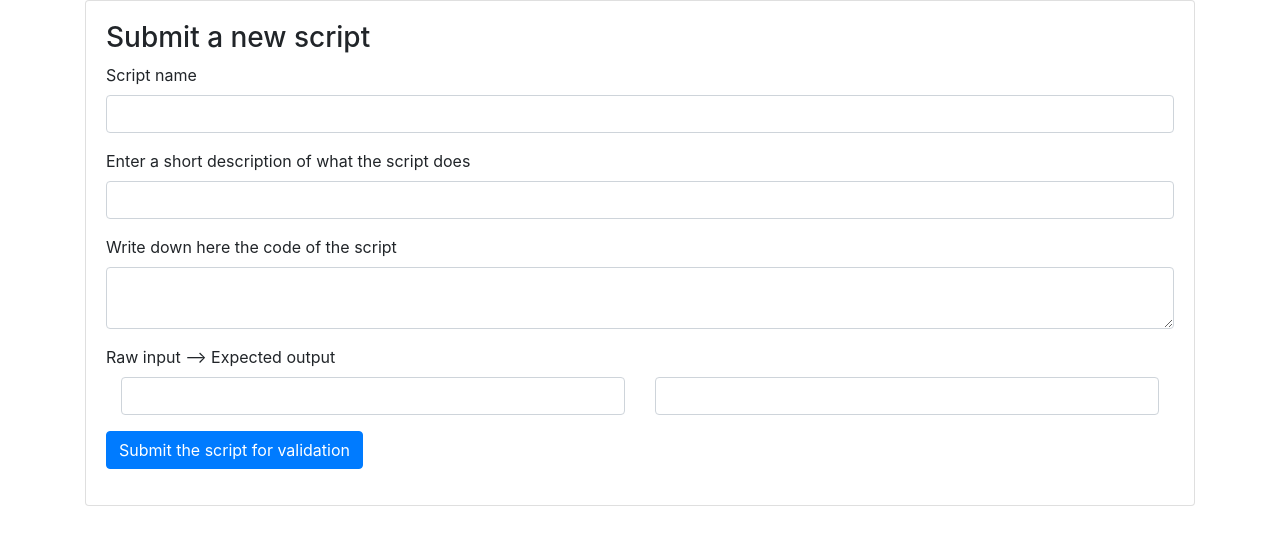
After one commit to arkhn/cleaning-scripts, a Flask app: page /new in a window 1280 px wide. The commit adds this page. Shown: the top 545 px of the page. Run offline with Flask 2, Linux system fonts and the light colour scheme; parts of the project's set-up code (start-up, migrations or seed data) failed here and were passed over; some libraries are stand-ins or nearby versions.

Commit message:
Add a Flask app to add script, build test, push branch, check status

```diff
--- a/app/__init__.py
+++ b/app/__init__.py
@@ -1,10 +1,7 @@
 from flask import Flask
-from config import Config
+from app.config import Config
 
 app = Flask(__name__)
 app.config.from_object(Config)
 
 from app import routes
-
-
-REPO = "cleaning-scripts"
--- a/app/forms.py
+++ b/app/forms.py
@@ -4,6 +4,15 @@ from wtforms.validators import DataRequired
 
 
 class NewScriptForm(FlaskForm):
-    name = StringField('Nom du script', validators=[DataRequired()])
-    code = TextAreaField('Code', validators=[DataRequired()])
-    submit = SubmitField('Soumettre')
+    name = StringField("Script name", validators=[DataRequired()])
+    description = StringField(
+        "Enter a short description of what the script does", validators=[DataRequired()]
+    )
+    code = TextAreaField(
+        "Write down here the code of the script", validators=[DataRequired()]
+    )
+
+    input_value = StringField("Raw input", validators=[DataRequired()])
+    output_value = StringField("Expected output", validators=[DataRequired()])
+
+    submit = SubmitField("Submit the script for validation")
--- a/app/routes.py
+++ b/app/routes.py
@@ -1,19 +1,43 @@
-from flask import render_template
+from flask import render_template, flash, redirect, request, url_for
+
 from app import app
-from app.forms import LoginForm
+from app.forms import NewScriptForm
 
-@app.route('/new')
-def new_script():
-    form = LoginForm()
-    return render_template('new_script.html', title="Add a new script", form=form)
+from app.repo.submit import submit
+from app.repo.check import get_branch_status
 
 
-@app.route('/submit')
-def submit():
-    return 'Noyimplketed'
+@app.route("/new", methods=["GET", "POST"])
+def new_script():
+    form = NewScriptForm()
+    if form.validate_on_submit():
+        branch_name = submit(
+            form.name.data,
+            form.description.data,
+            form.code.data,
+            form.input_value.data,
+            form.output_value.data,
+        )
+        flash(f"Script submitted: {form.name.data}")
+        return redirect(url_for("check", branch=branch_name))
+
+    return render_template("new_script.html", title="Add a new script", form=form)
 
 
-@app.route('/test')
-def test_script():
-    name = request.args.get("name", "World")
-    return f'Hello, {escape(name)}!'
+@app.route("/check")
+def check():
+    branch_name = request.args.get("branch", None)
+    status, color = get_branch_status("cleaning-scripts", branch_name)
+
+    print("STATUS:", branch_name)
+    print(status)
+    return render_template(
+        "check.html", title="Home", branch_name=branch_name, status=status, color=color
+    )
+
+
+@app.route("/")
+@app.route("/index")
+def index():
+    print(get_branch_status("cleaning-scripts", "master"))
+    return render_template("index.html", title="Home")
--- a/app/templates/check.html
+++ b/app/templates/check.html
@@ -7,7 +7,8 @@
 {% endblock %}
 {% block content %}
 <p>
-    <a href="{{ url_for('new_script') }}">New Script</a><br />
-    <a href="/list">All scripts</a>
+    <h3>Branch {{ branch_name }} <a href="#" class="btn btn-{{ color }}">{{ status }}</a></h3>
+    <a href="{{ url_for('check', branch=branch_name) }}">Re-check</a><br />
+    <a href="/">Go to main page</a>
 </p>
 {% endblock %}
--- a/app/templates/layout.html
+++ b/app/templates/layout.html
@@ -10,7 +10,13 @@
     <!-- Bootstrap CSS -->
     <link rel="stylesheet" href="https://maxcdn.bootstrapcdn.com/bootstrap/4.0.0/css/bootstrap.min.css" integrity="sha384-Gn5384xqQ1aoWXA+058RXPxPg6fy4IWvTNh0E263XmFcJlSAwiGgFAW/dAiS6JXm" crossorigin="anonymous">
 
-    <title>{% block title %}{% endblock %}</title>
+    <title>
+      {% if title %}
+      {{ title }}
+      {% else %}
+      Cleaning Script API
+      {% endif %}
+    </title>
   </head>
   <style>
       {% block style %}
@@ -20,6 +26,15 @@
 
     <div class="container">
         <div class="card">
+              {% with messages = get_flashed_messages() %}
+              {% if messages %}
+              <div class="alert alert-primary" role="alert">
+                  {% for message in messages %}
+                  <li>{{ message }}</li>
+                  {% endfor %}
+              </div>
+              {% endif %}
+              {% endwith %}
             <div class="card-body">
               {% block content %}{% endblock %}
           </div>
--- /dev/null
+++ b/app/templates/new_script.html
@@ -0,0 +1,54 @@
+{% extends "layout.html" %}
+{% block style %}
+  {{ super() }}
+.code-textarea {
+    font-family: monospace
+}
+{% endblock %}
+{% block content %}
+<form action="" method="post" novalidate>
+    <h3>Submit a new script</h3>
+    {{ form.hidden_tag() }}
+    <div class="form-group">
+        {{ form.name.label }}
+        {% for error in form.name.errors %}
+            <p class="alert alert-danger">{{ error }}</p>
+        {% endfor %}
+        {{ form.name(size=128, class="form-control") }}
+    </div>
+    <div class="form-group">
+        {{ form.description.label }}
+        {% for error in form.description.errors %}
+            <p class="alert alert-danger">{{ error }}</p>
+        {% endfor %}
+        {{ form.description(size=256, class="form-control") }}
+    </div>
+    <div class="form-group">
+        {{ form.code.label }}
+        {% for error in form.code.errors %}
+            <p class="alert alert-danger">{{ error }}</p>
+        {% endfor %}
+        {{ form.code(class="form-control") }}
+    </div>
+    <div class="form-group">
+        {{ form.input_value.label }} --> {{ form.output_value.label }}
+        <div class="container">
+          <div class="row">
+            <div class="col-sm-6">
+                {% for error in form.input_value.errors %}
+                    <p class="alert alert-danger">{{ error }}</p>
+                {% endfor %}
+                {{ form.input_value(size=128, class="form-control") }}
+            </div>
+            <div class="col-sm-6">
+                {% for error in form.output_value.errors %}
+                    <p class="alert alert-danger">{{ error }}</p>
+                {% endfor %}
+                {{ form.output_value(size=128, class="form-control") }}
+            </div>
+          </div>
+        </div>
+    </div>
+    <p>{{ form.submit(class="btn btn-primary") }}</p>
+</form>
+{% endblock %}
```
Also changed, not shown: app/config.py (added, +23 -0 lines), app/templates/index.html (added, +13 -0 lines).
